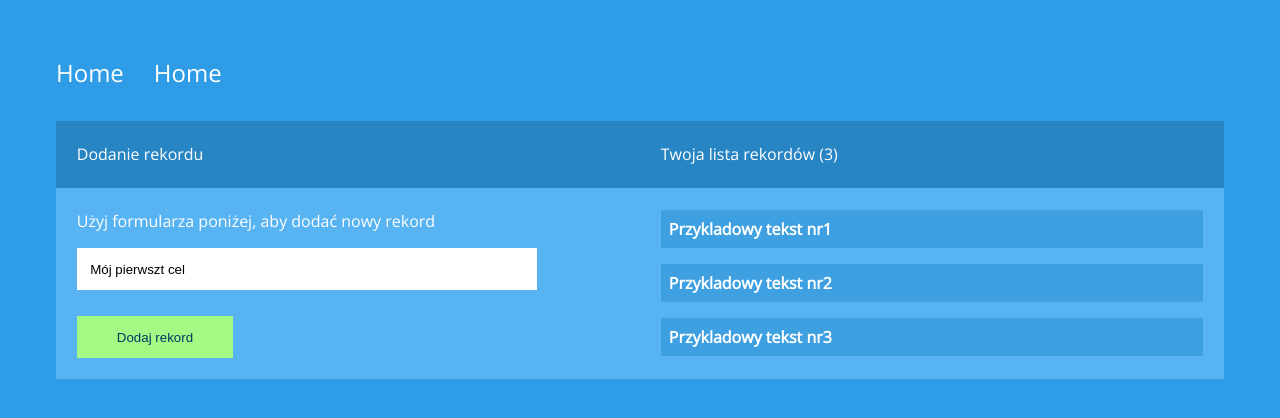
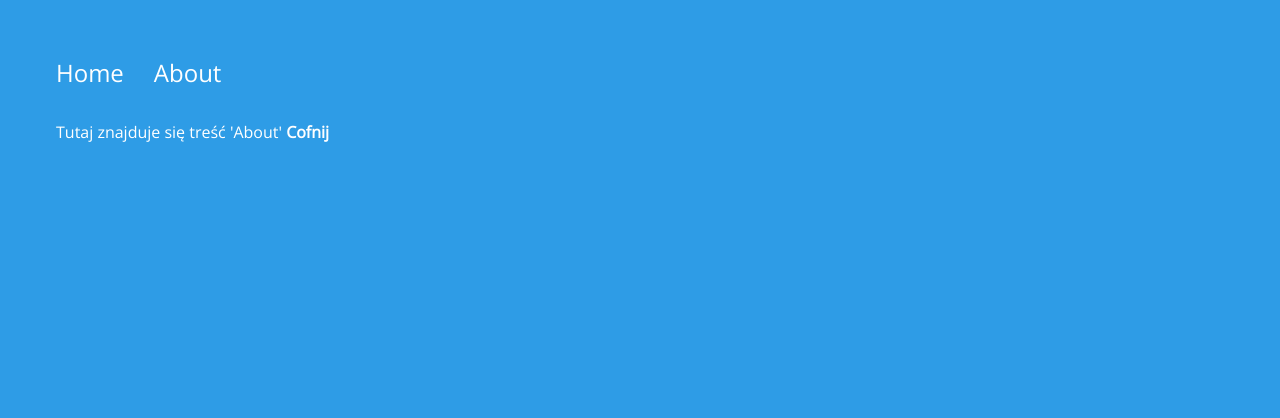
Before and after one commit to mcream/first_angular, an Angular app: page /about/11 in a window 1280 px wide. Before the commit this address led to /. Shown: the top 418 px of the page. Built offline with nearby package versions, Linux system fonts and the light colour scheme.

Commit message:
Added routing function for Home page

```diff
--- a/src/app/about/about.component.html
+++ b/src/app/about/about.component.html
@@ -1,3 +1,3 @@
 <p>
-  about works!
+  Tutaj znajduje się treść 'About' <a href="" (click)="sendMeHome()"><strong>Cofnij</strong></a>
 </p>
--- a/src/app/about/about.component.ts
+++ b/src/app/about/about.component.ts
@@ -1,4 +1,6 @@
 import { Component, OnInit } from '@angular/core';
+import { ActivatedRoute } from '@angular/router';
+import { Router } from '@angular/router';
 
 @Component({
   selector: 'app-about',
@@ -7,9 +9,15 @@ import { Component, OnInit } from '@angular/core';
 })
 export class AboutComponent implements OnInit {
 
-  constructor() { }
+  constructor(private route: ActivatedRoute, private router: Router) {
+    this.route.params.subscribe(res => console.log(res.id));
+   }
 
   ngOnInit() {
   }
 
+  sendMeHome(){
+    this.router.navigate(['']);
+  }
+
 }
--- a/src/app/app-routing.module.ts
+++ b/src/app/app-routing.module.ts
@@ -1,7 +1,18 @@
 import { NgModule } from '@angular/core';
 import { Routes, RouterModule } from '@angular/router';
+import { HomeComponent } from './home/home.component';
+import { AboutComponent } from './about/about.component';
 
-const routes: Routes = [];
+const routes: Routes = [
+  {
+    path: '',
+    component: HomeComponent
+  },
+  {
+    path: 'about/:id',
+    component: AboutComponent
+  }
+];
 
 @NgModule({
   imports: [RouterModule.forRoot(routes)],
--- a/src/app/app.component.html
+++ b/src/app/app.component.html
@@ -5,10 +5,8 @@
     <a routerLink="">Home</a>
   </li>
   <li>
-      <a routerLink="about">Home</a>
+      <a routerLink="about/11">About</a>
   </li>
 </ul>
 
-<app-home></app-home>
-
 <router-outlet></router-outlet>
```
